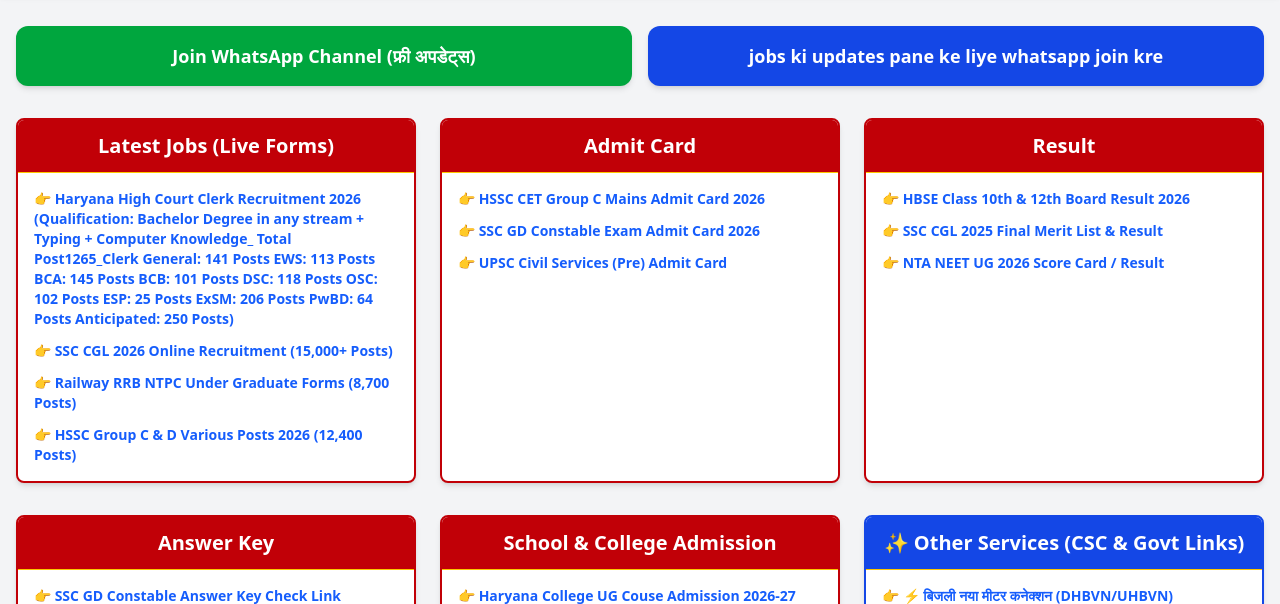
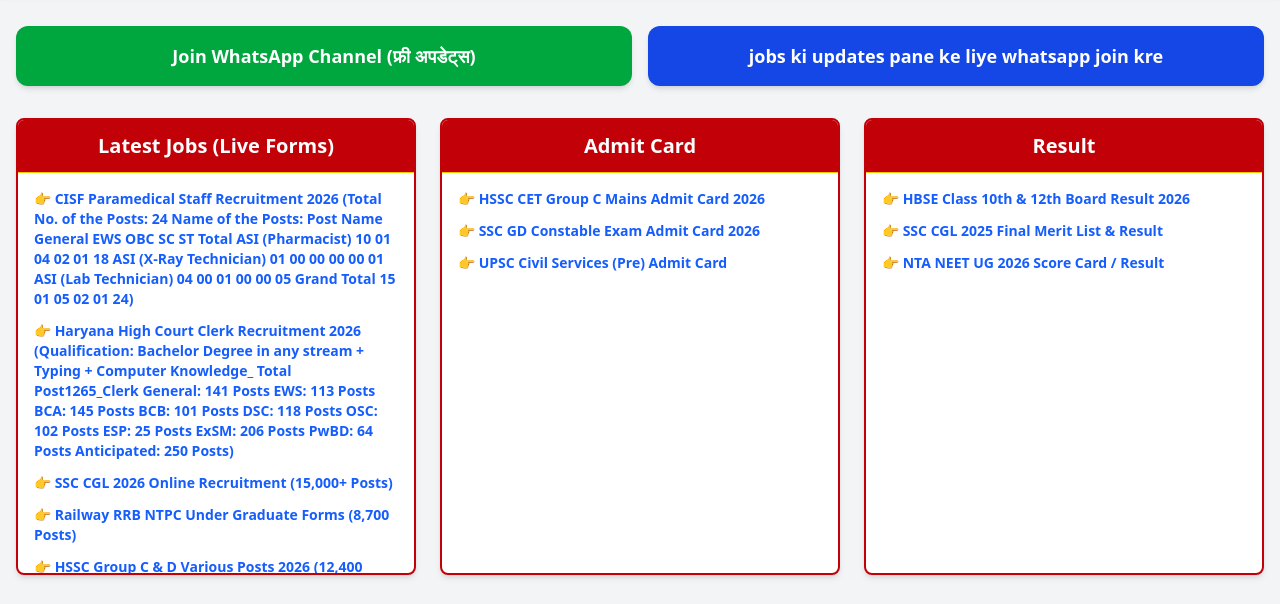
Before and after one commit to jobhubindia/jobhubindia.github.io, a plain HTML site: page index.html in a window 1280 px wide. Shown: the part 118-722 px from the top of the page. Drawn offline with nearby package versions, Linux system fonts and the light colour scheme.

Commit message:
➕ Added New Post: CISF Paramedical Staff Recruitment 2026

```diff
--- a/index.html
+++ b/index.html
@@ -45,6 +45,7 @@
             <div class="bg-white border-2 border-red-700 rounded-lg shadow-md overflow-hidden">
                 <div class="bg-red-700 text-white font-bold text-xl py-3 px-4 text-center border-b border-yellow-400">Latest Jobs (Live Forms)</div>
                 <ul id="jobs-container" class="links-list p-4 space-y-3 text-sm">
+                    <li><a href="https://cisfrectt.cisf.gov.in/index.php" target="_blank" class="text-blue-600 hover:underline font-semibold">👉 CISF Paramedical Staff Recruitment 2026 (Total No. of the Posts: 24  Name of the Posts:   Post Name	General	EWS	OBC	SC	ST	Total ASI (Pharmacist)	10	01	04	02	01	18 ASI (X-Ray Technician)	01	00	00	00	00	01 ASI (Lab Technician)	04	00	01	00	00	05 Grand Total	15	01	05	02	01	24)</a></li>
                     <li><a href="https://cdn3.digialm.com/EForms/configuredHtml/32046/96555/Index.html" target="_blank" class="text-blue-600 hover:underline font-semibold">👉 Haryana High Court Clerk Recruitment 2026 (Qualification: Bachelor Degree in any stream + Typing + Computer Knowledge_ Total Post1265_Clerk  General: 141 Posts EWS: 113 Posts BCA: 145 Posts BCB: 101 Posts DSC: 118 Posts OSC: 102 Posts ESP: 25 Posts ExSM: 206 Posts PwBD: 64 Posts Anticipated: 250 Posts)</a></li>
                     <li><a href="https://ssc.gov.in" target="_blank" class="text-blue-600 hover:underline font-semibold">👉 SSC CGL 2026 Online Recruitment (15,000+ Posts)</a></li>
                     <li><a href="https://rrbcdg.gov.in" target="_blank" class="text-blue-600 hover:underline font-semibold">👉 Railway RRB NTPC Under Graduate Forms (8,700 Posts)</a></li>
```
